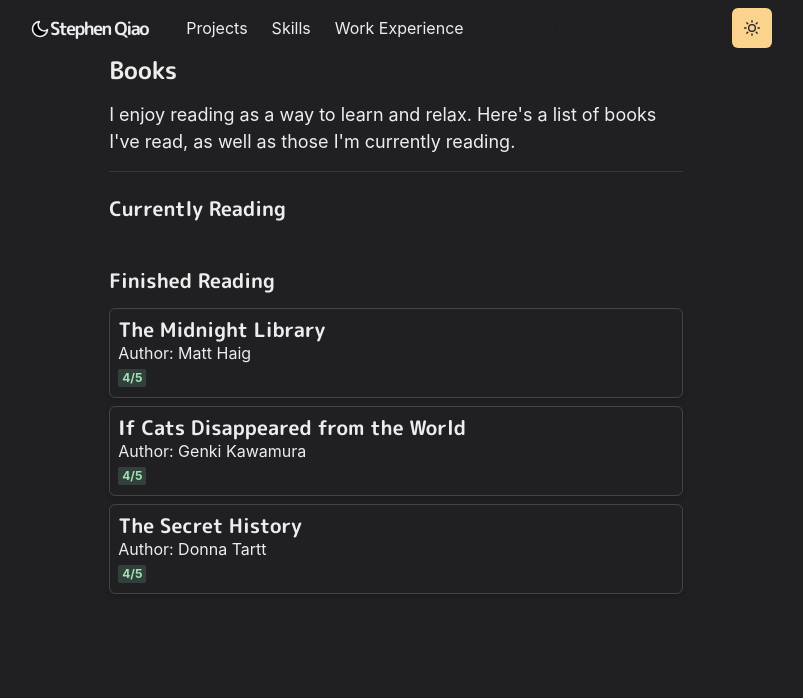
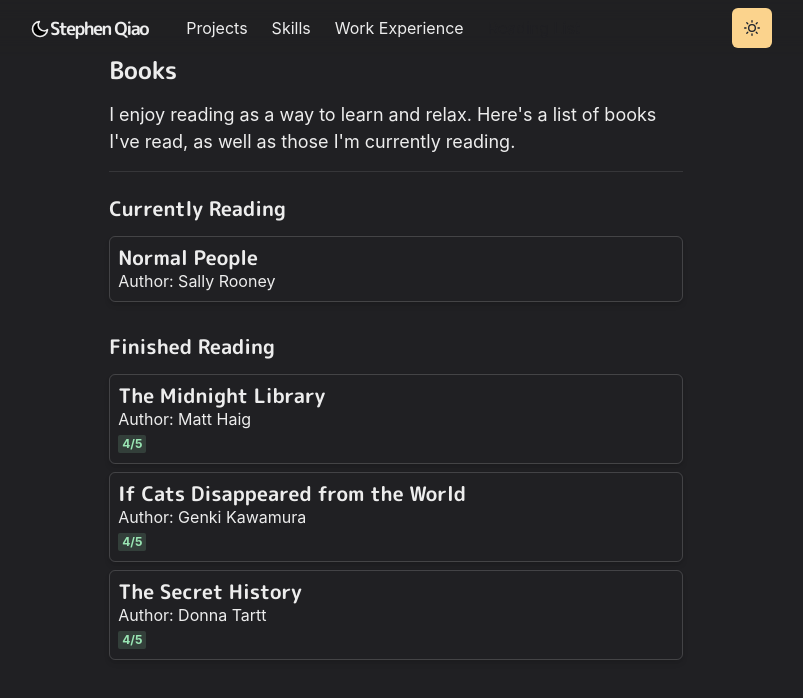
Before and after one commit to stephenqiao1/personal_portfolio, a Next.js app: page /books in a window 1280 px wide. Shown: the top 698 px of the page, without its empty margins (244-1047 px from the left). Built offline with nearby package versions, Linux system fonts and the light colour scheme.

Commit message:
added currently reading book

```diff
--- a/pages/books.js
+++ b/pages/books.js
@@ -10,6 +10,7 @@ const Books = () => {
   ]
 
   const readingBooks = [
+    { title: 'Normal People', author: 'Sally Rooney'}
   ]
 
   return (
```
